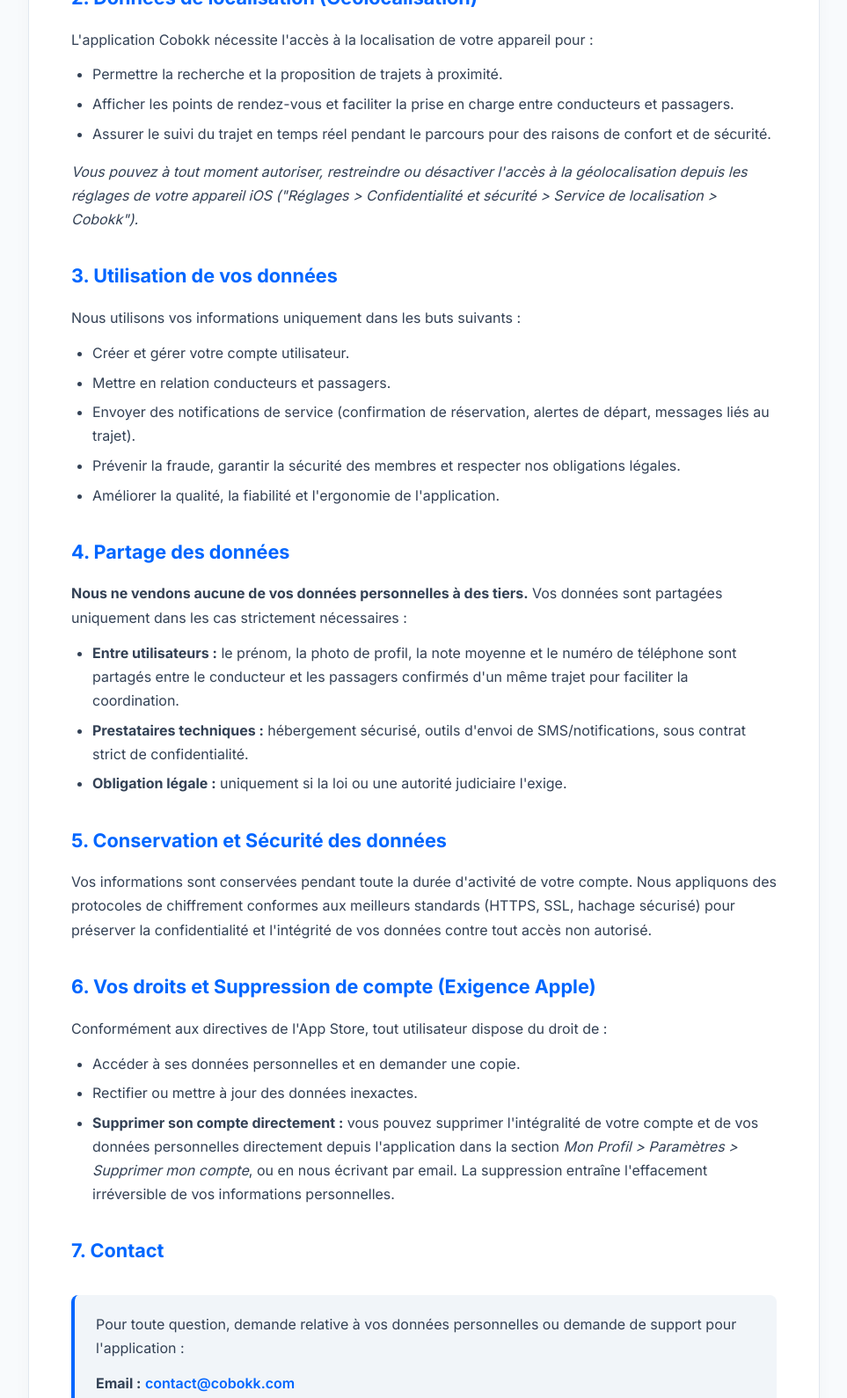
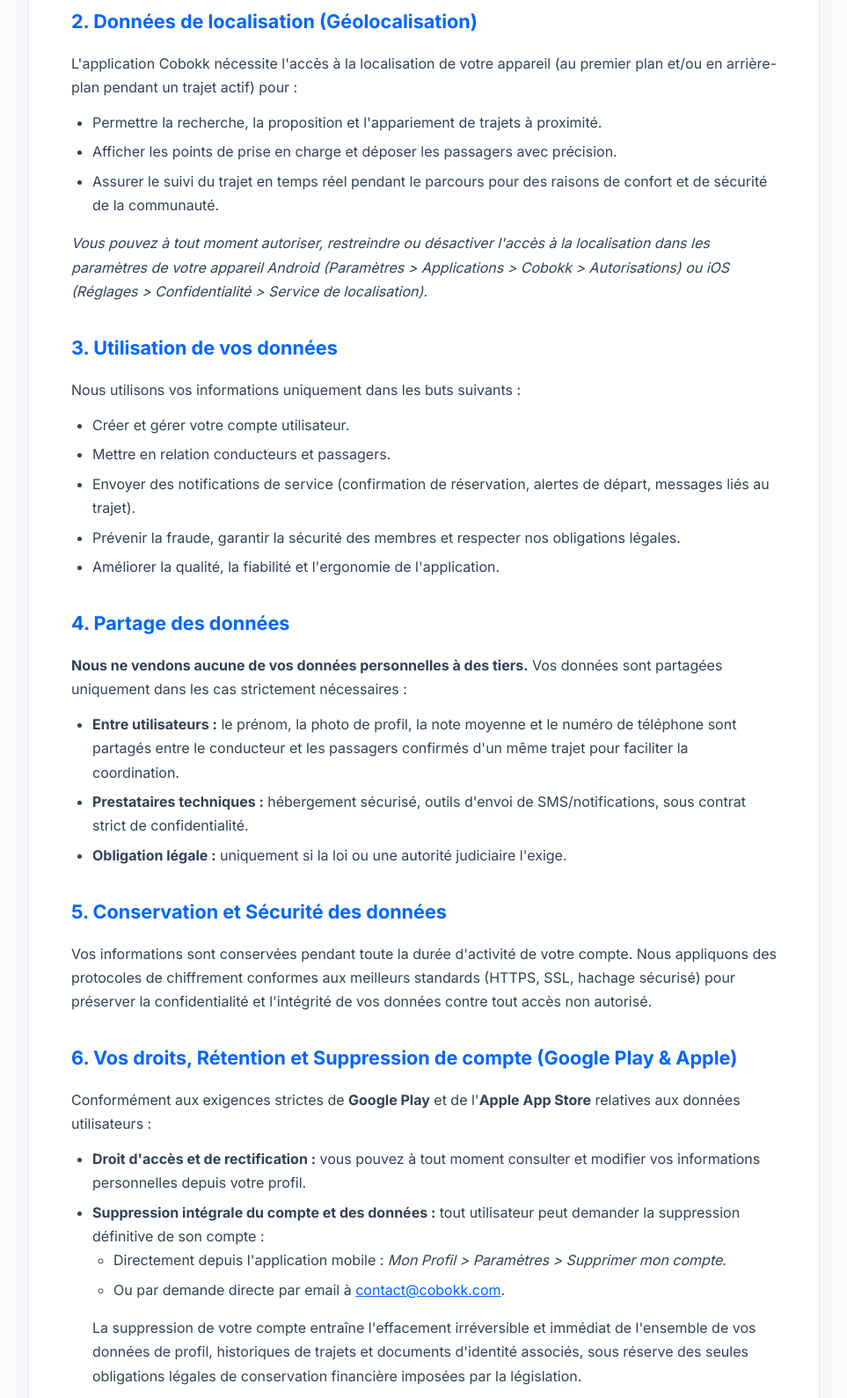
Before and after one commit to cobokk/cobokk.com, a plain HTML site: page privacy.html in a window 1280 px wide. Shown: the part 1040-2629 px from the top of the page at 88% size, without its empty margins (158-1121 px from the left). Drawn offline with Linux system fonts and the light colour scheme.

Commit message:
Update privacy policy to explicitly cover Google Play Store and Apple requirements

```diff
--- a/privacy.html
+++ b/privacy.html
@@ -3,7 +3,7 @@
 <head>
     <meta charset="UTF-8">
     <meta name="viewport" content="width=device-width, initial-scale=1.0">
-    <meta name="description" content="Politique de Confidentialité de Cobokk - Protection de vos données personnelles et conformité App Store.">
+    <meta name="description" content="Politique de Confidentialité de Cobokk - Protection de vos données personnelles et conformité Google Play Store & Apple App Store.">
     <title>Politique de Confidentialité | Cobokk</title>
     <link href="https://fonts.googleapis.com/css2?family=Inter:wght@300;400;500;600;700;800&display=swap" rel="stylesheet">
     <style>
@@ -172,12 +172,12 @@
     </header>
 
     <main class="content-container">
-        <span class="badge">Conformité Apple App Store & Protection des données</span>
+        <span class="badge">Conformité Google Play Store & Apple App Store</span>
         <h1>Politique de Confidentialité</h1>
         <div class="effective-date">Dernière mise à jour : 23 Octobre 2026</div>
 
         <p>Bienvenue sur <strong>Cobokk</strong> ("l'Application", "le Service"). Nous attachons une importance capitale à la protection de la vie privée et des données personnelles de nos utilisateurs (passagers et conducteurs).</p>
-        <p>Cette politique décrit la manière dont nous collectons, utilisons, traitons et protégeons vos données personnelles lors de l'utilisation de notre application mobile et de notre site internet <strong>https://www.cobokk.com</strong>, en conformité avec les directives de sécurité de l'Apple App Store et les réglementations applicables en matière de données personnelles.</p>
+        <p>Cette politique décrit la manière dont nous collectons, utilisons, traitons et protégeons vos données personnelles lors de l'utilisation de notre application mobile (Android & iOS) et de notre site internet <strong>https://www.cobokk.com</strong>, en conformité avec les règles relatives aux données des utilisateurs de <strong>Google Play</strong>, les directives de sécurité de l'<strong>Apple App Store</strong> et les réglementations applicables en matière de données personnelles.</p>
 
         <h2>1. Informations que nous collectons</h2>
         <p>Pour assurer le bon fonctionnement du service de covoiturage, nous pouvons collecter :</p>
@@ -191,13 +191,13 @@
         </ul>
 
         <h2>2. Données de localisation (Géolocalisation)</h2>
-        <p>L'application Cobokk nécessite l'accès à la localisation de votre appareil pour :</p>
+        <p>L'application Cobokk nécessite l'accès à la localisation de votre appareil (au premier plan et/ou en arrière-plan pendant un trajet actif) pour :</p>
         <ul>
-            <li>Permettre la recherche et la proposition de trajets à proximité.</li>
-            <li>Afficher les points de rendez-vous et faciliter la prise en charge entre conducteurs et passagers.</li>
-            <li>Assurer le suivi du trajet en temps réel pendant le parcours pour des raisons de confort et de sécurité.</li>
+            <li>Permettre la recherche, la proposition et l'appariement de trajets à proximité.</li>
+            <li>Afficher les points de prise en charge et déposer les passagers avec précision.</li>
+            <li>Assurer le suivi du trajet en temps réel pendant le parcours pour des raisons de confort et de sécurité de la communauté.</li>
         </ul>
-        <p><em>Vous pouvez à tout moment autoriser, restreindre ou désactiver l'accès à la géolocalisation depuis les réglages de votre appareil iOS ("Réglages > Confidentialité et sécurité > Service de localisation > Cobokk").</em></p>
+        <p><em>Vous pouvez à tout moment autoriser, restreindre ou désactiver l'accès à la localisation dans les paramètres de votre appareil Android (Paramètres > Applications > Cobokk > Autorisations) ou iOS (Réglages > Confidentialité > Service de localisation).</em></p>
 
         <h2>3. Utilisation de vos données</h2>
         <p>Nous utilisons vos informations uniquement dans les buts suivants :</p>
@@ -220,12 +220,17 @@
         <h2>5. Conservation et Sécurité des données</h2>
         <p>Vos informations sont conservées pendant toute la durée d'activité de votre compte. Nous appliquons des protocoles de chiffrement conformes aux meilleurs standards (HTTPS, SSL, hachage sécurisé) pour préserver la confidentialité et l'intégrité de vos données contre tout accès non autorisé.</p>
 
-        <h2>6. Vos droits et Suppression de compte (Exigence Apple)</h2>
-        <p>Conformément aux directives de l'App Store, tout utilisateur dispose du droit de :</p>
+        <h2>6. Vos droits, Rétention et Suppression de compte (Google Play & Apple)</h2>
+        <p>Conformément aux exigences strictes de <strong>Google Play</strong> et de l'<strong>Apple App Store</strong> relatives aux données utilisateurs :</p>
         <ul>
-            <li>Accéder à ses données personnelles et en demander une copie.</li>
-            <li>Rectifier ou mettre à jour des données inexactes.</li>
-            <li><strong>Supprimer son compte directement :</strong> vous pouvez supprimer l'intégralité de votre compte et de vos données personnelles directement depuis l'application dans la section <em>Mon Profil > Paramètres > Supprimer mon compte</em>, ou en nous écrivant par email. La suppression entraîne l'effacement irréversible de vos informations personnelles.</li>
+            <li><strong>Droit d'accès et de rectification :</strong> vous pouvez à tout moment consulter et modifier vos informations personnelles depuis votre profil.</li>
+            <li><strong>Suppression intégrale du compte et des données :</strong> tout utilisateur peut demander la suppression définitive de son compte :
+                <ul>
+                    <li>Directement depuis l'application mobile : <em>Mon Profil > Paramètres > Supprimer mon compte</em>.</li>
+                    <li>Ou par demande directe par email à <a href="mailto:contact@cobokk.com" style="color: var(--primary);">contact@cobokk.com</a>.</li>
+                </ul>
+                La suppression de votre compte entraîne l'effacement irréversible et immédiat de l'ensemble de vos données de profil, historiques de trajets et documents d'identité associés, sous réserve des seules obligations légales de conservation financière imposées par la législation.
+            </li>
         </ul>
 
         <h2>7. Contact</h2>
```
